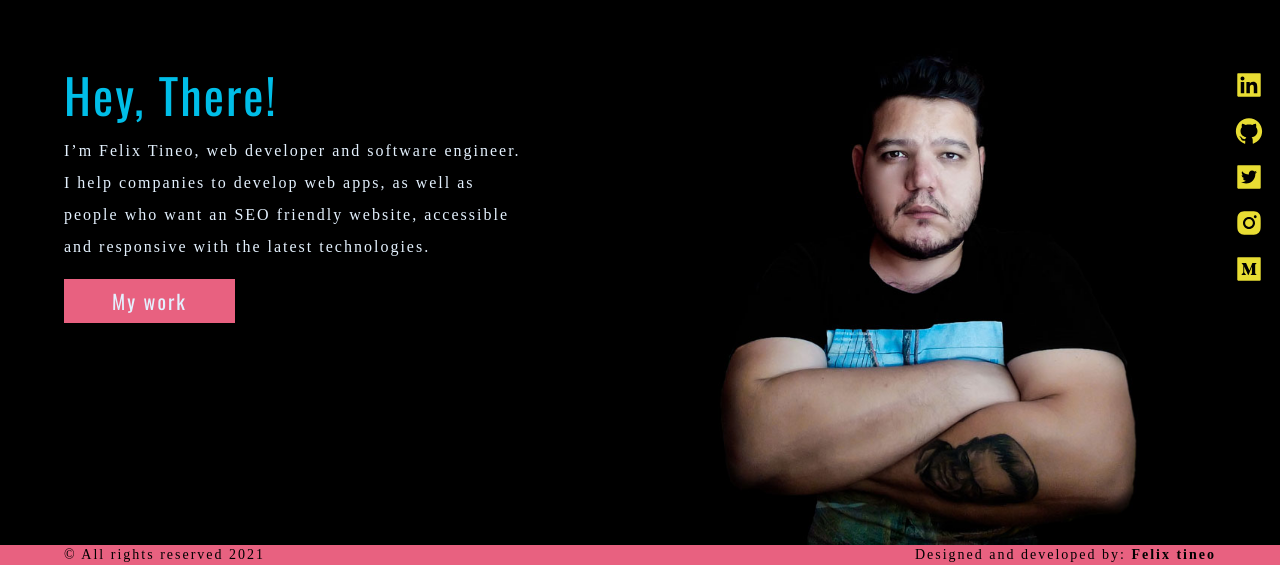
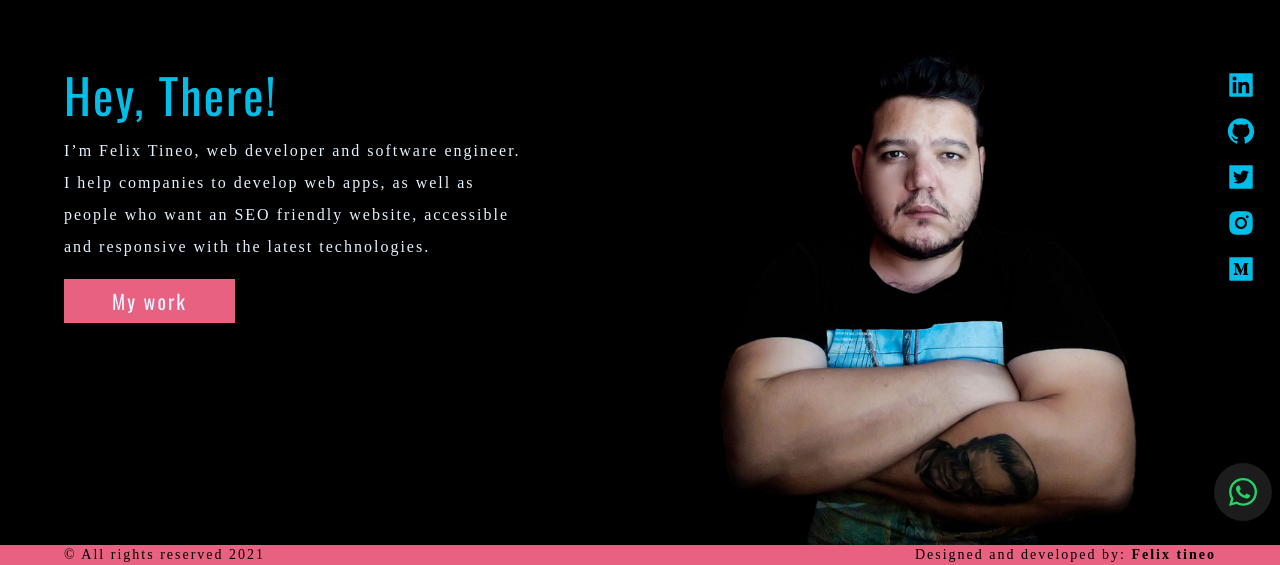
Before and after one commit to felixTineo/portfolio-2021, a Gatsby site: page / in a window 1280 px wide. Shown: the part 255-820 px from the top of the page. Built offline with nearby package versions, Linux system fonts and the light colour scheme; Gatsby itself is replaced by a stand-in of ours; a web font is replaced by a local one.

Commit message:
contact social and whatsapp

```diff
--- a/src/layout/index.js
+++ b/src/layout/index.js
@@ -1,16 +1,46 @@
 import React from 'react';
 import Header from './header';
 import Footer from './footer';
+import { IoLogoWhatsapp } from 'react-icons/io5';
 
 const Layout = ({ children }) => {
 
   return(
-    <div className="flex flex-col min-h-screen">
+    <div className="flex flex-col min-h-screen relative">
       <Header />
       <main className="flex-1">
         {children}
       </main>
       <Footer />
+      <a
+        rel="noreferrer"
+        target="_blank"
+        href={`https://api.whatsapp.com/send?phone=+584120598647&text=Hello,%20Felix%20i%20am%20on%20your%20web%20and%20i%20would%20like%20to%20contact%20you!`}
+        className="bottom-2 right-2 md:bottom-6"
+        style={{
+          width: 58,
+          height: 58,
+          borderRadius: "50%",
+          position: "fixed",
+          //bottom: "100px",
+          //right: "10px",
+          //left: 11,
+          //background: "#000",
+          //boxShadow: "0 3px 8px 0 rgb(0 0 0 / 32%)",
+          borderRadius: '50%',
+          background: '#1c1c1c',
+          boxShadow:  `-35px 35px 70px #131313,
+                       35px -35px 70px #252525;`,
+          display: "flex",
+          alignItems: "center",
+          justifyContent: "center",
+          fontSize: "2rem",
+          color: "#25D366",
+          zIndex: 100
+        }}
+      >
+        <IoLogoWhatsapp />
+      </a>
     </div>
   )
 }
--- a/src/sections/home/hero/index.js
+++ b/src/sections/home/hero/index.js
@@ -12,28 +12,28 @@ const Hero = ()=> {
       role="hero section"
       className="relative"
     >
-      <ul className="absolute bottom-0 md:top-1/3 right-4 text-3xl text-tertiary z-10">
-        <li className="mb-4">
+      <ul className="absolute bottom-20 md:top-1/3 right-6 text-3xl text-primary z-10">
+        <li className="mb-4 hover:text-primary-light transition-all">
           <a href="https://www.linkedin.com/in/felix4dev" rel="noreferrer" target="_blank">
             <AiFillLinkedin />
           </a>
         </li>
-        <li className="mb-4">
+        <li className="mb-4 hover:text-primary-light transition-all">
           <a href="https://github.com/felixTineo" rel="noreferrer" target="_blank">
             <AiFillGithub />
           </a>
         </li>
-        <li className="mb-4">
+        <li className="mb-4 hover:text-primary-light transition-all">
           <a href="https://twitter.com/Felix4dev" rel="noreferrer" target="_blank">
             <AiFillTwitterSquare />
           </a>
         </li>
-        <li className="mb-4">
+        <li className="mb-4 hover:text-primary-light transition-all">
           <a href="https://www.instagram.com/felixrtineo/" rel="noreferrer" target="_blank">
             <AiFillInstagram />
           </a>
         </li>
-        <li className="mb-4">
+        <li className="mb-4 hover:text-primary-light transition-all">
           <a href="https://felixtineo05.medium.com/" rel="noreferrer" target="_blank">
             <AiFillMediumSquare />
           </a>
```
